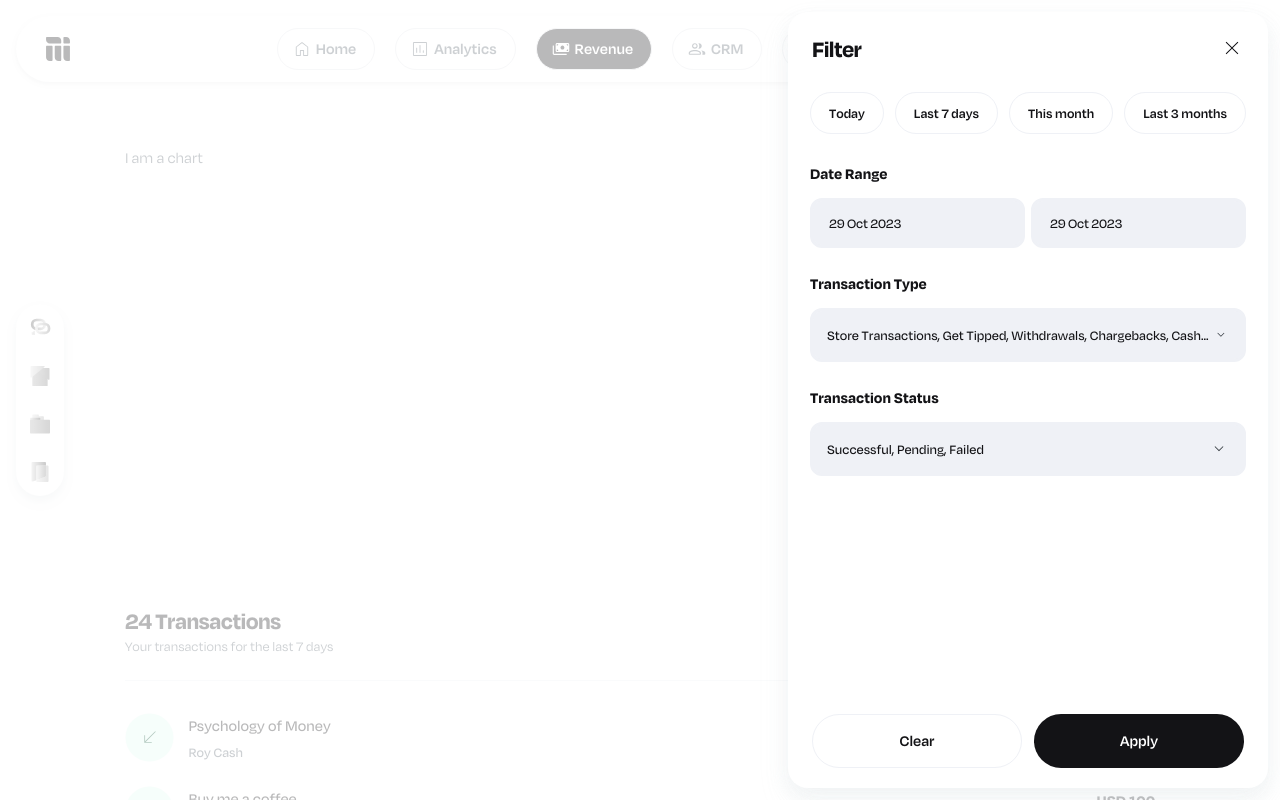
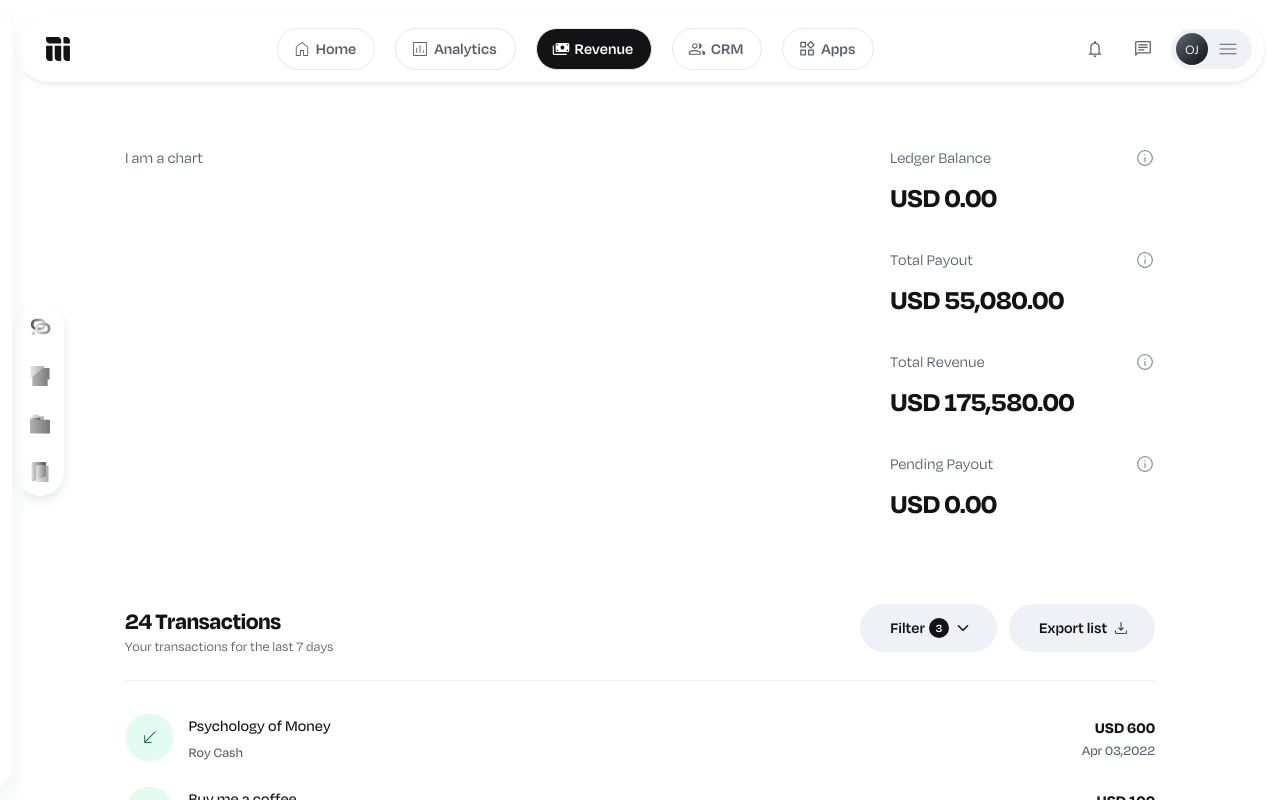
Before and after one commit to elijahthis/mainstack-next, a Next.js app: page /revenue in a window 1280 px wide. Shown: the top 800 px of the page. Built offline with nearby package versions, Linux system fonts and the light colour scheme.

Commit message:
feat: modal toggle functionality

```diff
--- a/components/Button/index.tsx
+++ b/components/Button/index.tsx
@@ -5,9 +5,16 @@ interface ButtonProps {
 	size?: "md" | "lg";
 	dark?: boolean;
 	style?: CSSProperties;
+	onClick?: () => void;
 }
 
-const Button = ({ children, size = "lg", dark = true, style }: ButtonProps) => {
+const Button = ({
+	children,
+	size = "lg",
+	dark = true,
+	style,
+	onClick,
+}: ButtonProps) => {
 	return (
 		<button
 			className={`rounded-[100px] font-semibold ${
@@ -16,6 +23,7 @@ const Button = ({ children, size = "lg", dark = true, style }: ButtonProps) => {
 				size === "lg" ? "py-[14px] px-[28px] min-w-[167px] " : "py-3 px-6  "
 			} `}
 			style={style}
+			onClick={onClick}
 		>
 			{children}
 		</button>
--- a/components/Modal/index.tsx
+++ b/components/Modal/index.tsx
@@ -1,4 +1,4 @@
-import { Dispatch, ReactNode, SetStateAction } from "react";
+import { Dispatch, ReactNode, SetStateAction, cloneElement } from "react";
 
 interface ModalProps {
 	children: ReactNode;
@@ -8,8 +8,20 @@ interface ModalProps {
 
 const Modal = ({ children, isOpen, setIsOpen }: ModalProps) => {
 	return (
-		<div className="modal h-screen w-screen fixed top-0 left-0 flex flex-row items-stretch justify-end py-3 px-3 ">
-			<div className="modalContentWrap">{children}</div>
+		<div
+			className={`modal h-screen  overflow-hidden fixed top-0 left-0 flex flex-row items-stretch justify-end py-3 px-3 ${
+				isOpen ? "w-screen" : "w-0"
+			} `}
+			onClick={() => setIsOpen(false)}
+		>
+			<div
+				className="modalContentWrap"
+				onClick={(e) => {
+					e.stopPropagation();
+				}}
+			>
+				{cloneElement(children as any, { setIsOpen })}
+			</div>
 		</div>
 	);
 };
--- a/components/modals/FilterModal.tsx
+++ b/components/modals/FilterModal.tsx
@@ -3,10 +3,14 @@ import Button from "../Button";
 import Dropdown from "../Dropdown";
 import FilterInput from "../FilterInput";
 import { CloseIcon } from "../svgs";
-import { useState } from "react";
+import { Dispatch, SetStateAction, useState } from "react";
 import MSDatePicker from "../MSDatePicker";
 
-const FilterModal = () => {
+const FilterModal = ({
+	setIsOpen,
+}: {
+	setIsOpen: Dispatch<SetStateAction<boolean>>;
+}) => {
 	const dateFilters = ["Today", "Last 7 days", "This month", "Last 3 months"];
 
 	const [selectedStatus, setSelectedStatus] = useState(statusList);
@@ -17,7 +21,13 @@ const FilterModal = () => {
 		<div className="h-full flex flex-col items-stretch">
 			<div className="py-5 px-6 flex flex-row items-center gap-3 justify-between ">
 				<h3>Filter</h3>
-				<CloseIcon />
+				<button
+					onClick={() => {
+						setIsOpen(false);
+					}}
+				>
+					<CloseIcon />
+				</button>
 			</div>
 			<div className="flex flex-row items-center gap-2 justify-between px-[22px] pt-2 pb-[28px] ">
 				{dateFilters.map((item, ind) => (
--- a/pageSections/Revenue.tsx
+++ b/pageSections/Revenue.tsx
@@ -44,7 +44,7 @@ export const Transactions = () => {
 						<p className="text-sm">Your transactions for the last 7 days</p>
 					</div>
 					<div className="flex flex-row items-center gap-3 ">
-						<Button size="md" dark={false}>
+						<Button size="md" dark={false} onClick={() => setModalIsOpen(true)}>
 							<div className="flex flex-row items-center gap-1 pl-[6px] pr-[-4px]">
 								<span>Filter</span>
 								<span className="w-5 h-5 grid items-center bg-[#131316] text-white text-xs leading-[12px] rounded-full ">
@@ -73,7 +73,7 @@ export const Transactions = () => {
 				</div>
 			</section>
 			<Modal isOpen={modalIsOpen} setIsOpen={setModalIsOpen}>
-				<FilterModal />
+				<FilterModal setIsOpen={setModalIsOpen} />
 			</Modal>
 		</>
 	);
```
